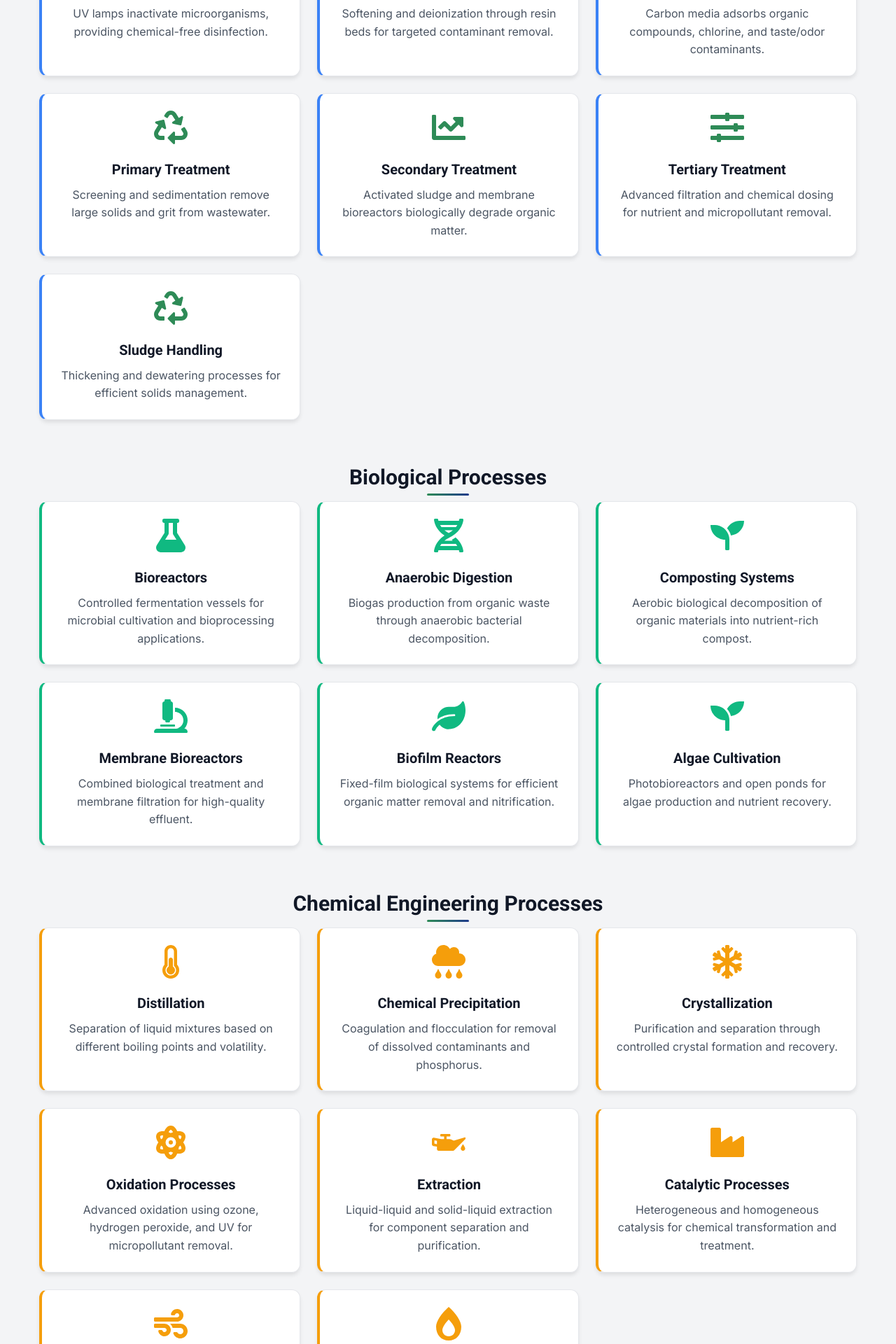
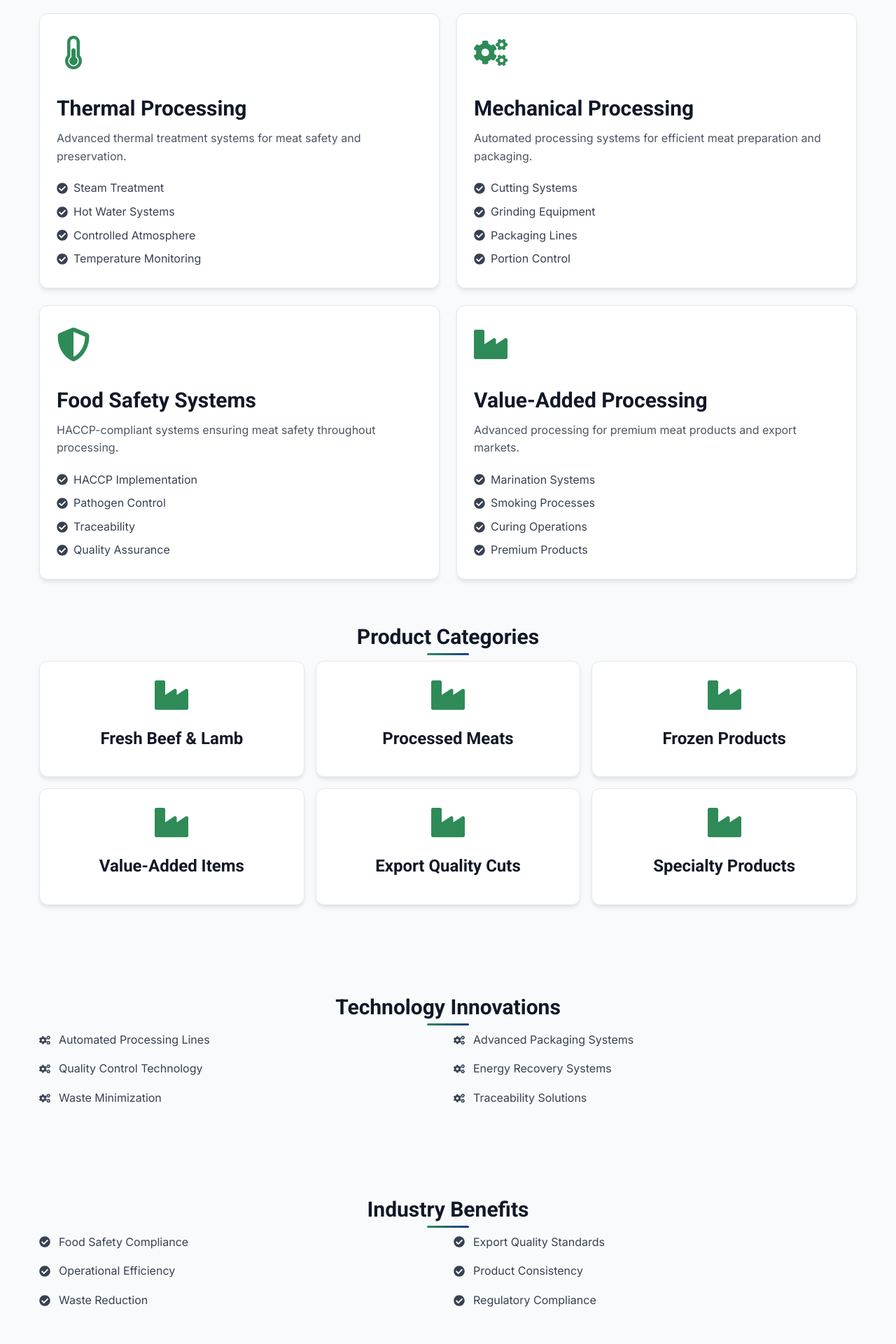
Before and after one commit to Rezaaaaaaaaaaaaaaaa/my-website, a React (Create React App) app: page /meat-processing in a window 1280 px wide. Shown: the part 760-2680 px from the top of the page at 70% size. Built offline with nearby package versions, Linux system fonts and the light colour scheme.

Commit message:
Fix build errors: Replace non-existent FaMilk and FaMeat icons with FaIndustry

```diff
--- a/src/pages/DairyProcessingPage.js
+++ b/src/pages/DairyProcessingPage.js
@@ -1,5 +1,5 @@
 import React from 'react';
-import { FaMilk, FaIndustry, FaThermometerHalf, FaFlask, FaCheckCircle, FaCogs, FaLeaf, FaGlobe } from 'react-icons/fa';
+import { FaIndustry, FaThermometerHalf, FaFlask, FaCheckCircle, FaCogs, FaLeaf, FaGlobe } from 'react-icons/fa';
 
 const DairyProcessingPage = () => {
   const processes = [
@@ -167,7 +167,7 @@ const DairyProcessingPage = () => {
           <div className="products-grid">
             {products.map((product, index) => (
               <div key={index} className="product-item">
-                <FaMilk className="product-icon" />
+                <FaIndustry className="product-icon" />
                 <span>{product}</span>
               </div>
             ))}
--- /dev/null
+++ b/src/pages/MeatProcessingPage.js
@@ -0,0 +1,138 @@
+import React from 'react';
+import { FaThermometerHalf, FaIndustry, FaShieldAlt, FaCheckCircle, FaCogs, FaLeaf, FaGlobe } from 'react-icons/fa';
+
+const MeatProcessingPage = () => {
+  const processes = [
+    {
+      icon: <FaThermometerHalf />,
+      title: "Thermal Processing",
+      description: "Advanced thermal treatment systems for meat safety and preservation.",
+      features: ["Steam Treatment", "Hot Water Systems", "Controlled Atmosphere", "Temperature Monitoring"]
+    },
+    {
+      icon: <FaCogs />,
+      title: "Mechanical Processing",
+      description: "Automated processing systems for efficient meat preparation and packaging.",
+      features: ["Cutting Systems", "Grinding Equipment", "Packaging Lines", "Portion Control"]
+    },
+    {
+      icon: <FaShieldAlt />,
+      title: "Food Safety Systems",
+      description: "HACCP-compliant systems ensuring meat safety throughout processing.",
+      features: ["HACCP Implementation", "Pathogen Control", "Traceability", "Quality Assurance"]
+    },
+    {
+      icon: <FaIndustry />,
+      title: "Value-Added Processing",
+      description: "Advanced processing for premium meat products and export markets.",
+      features: ["Marination Systems", "Smoking Processes", "Curing Operations", "Premium Products"]
+    }
+  ];
+
+  const products = [
+    "Fresh Beef & Lamb",
+    "Processed Meats",
+    "Frozen Products",
+    "Value-Added Items",
+    "Export Quality Cuts",
+    "Specialty Products"
+  ];
+
+  const innovations = [
+    "Automated Processing Lines",
+    "Advanced Packaging Systems",
+    "Quality Control Technology",
+    "Energy Recovery Systems",
+    "Waste Minimization",
+    "Traceability Solutions"
+  ];
+
+  const benefits = [
+    "Food Safety Compliance",
+    "Export Quality Standards",
+    "Operational Efficiency",
+    "Product Consistency",
+    "Waste Reduction",
+    "Regulatory Compliance"
+  ];
+
+  return (
+    <div className="container">
+      <div className="section">
+        <div className="hero" style={{ background: 'linear-gradient(135deg, #374151 0%, #2E8B57 100%)' }}>
+          <div className="hero-content">
+            <h1>Meat Processing Solutions</h1>
+            <p className="subtitle">Premium Meat Processing Technology</p>
+            <p className="description">
+              Advanced meat processing systems ensuring food safety, quality, and efficiency
+              for New Zealand's world-renowned meat industry and export markets.
+            </p>
+          </div>
+        </div>
+
+        <div className="section-header">
+          <h2 className="section-title">Processing Technologies</h2>
+          <p className="section-description">
+            Comprehensive meat processing solutions for modern food production facilities
+          </p>
+        </div>
+
+        <div className="grid grid-cols-2 gap-6">
+          {processes.map((process, index) => (
+            <div key={index} className="card">
+              <div className="card-icon">{process.icon}</div>
+              <h3>{process.title}</h3>
+              <p>{process.description}</p>
+              <ul>
+                {process.features.map((feature, idx) => (
+                  <li key={idx} className="flex items-center gap-2">
+                    <FaCheckCircle className="text-green-600" />
+                    {feature}
+                  </li>
+                ))}
+              </ul>
+            </div>
+          ))}
+        </div>
+
+        <div className="section">
+          <h2 className="section-title text-center">Product Categories</h2>
+          <div className="grid grid-cols-3 gap-4">
+            {products.map((product, index) => (
+              <div key={index} className="card text-center">
+                <FaIndustry className="card-icon mx-auto" />
+                <h4>{product}</h4>
+              </div>
+            ))}
+          </div>
+        </div>
+
+        <div className="section">
+          <h2 className="section-title text-center">Technology Innovations</h2>
+          <div className="grid grid-cols-2 gap-4">
+            {innovations.map((innovation, index) => (
+              <div key={index} className="flex items-center gap-3">
+                <FaCogs className="text-gray-600" />
+                <span>{innovation}</span>
+              </div>
+            ))}
+          </div>
+        </div>
+
+        <div className="section">
+          <h2 className="section-title text-center">Industry Benefits</h2>
+          <div className="grid grid-cols-2 gap-4">
+            {benefits.map((benefit, index) => (
+              <div key={index} className="flex items-center gap-3">
+                <FaCheckCircle className="text-green-600" />
+                <span>{benefit}</span>
+              </div>
+            ))}
+          </div>
+        </div>
+      </div>
+    </div>
+  );
+};
+
+export default MeatProcessingPage;
```
